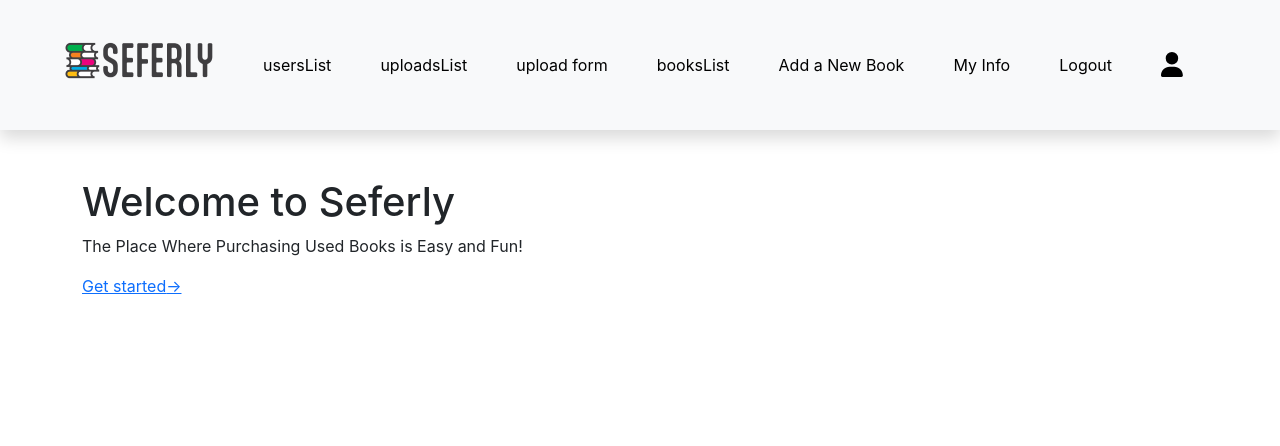
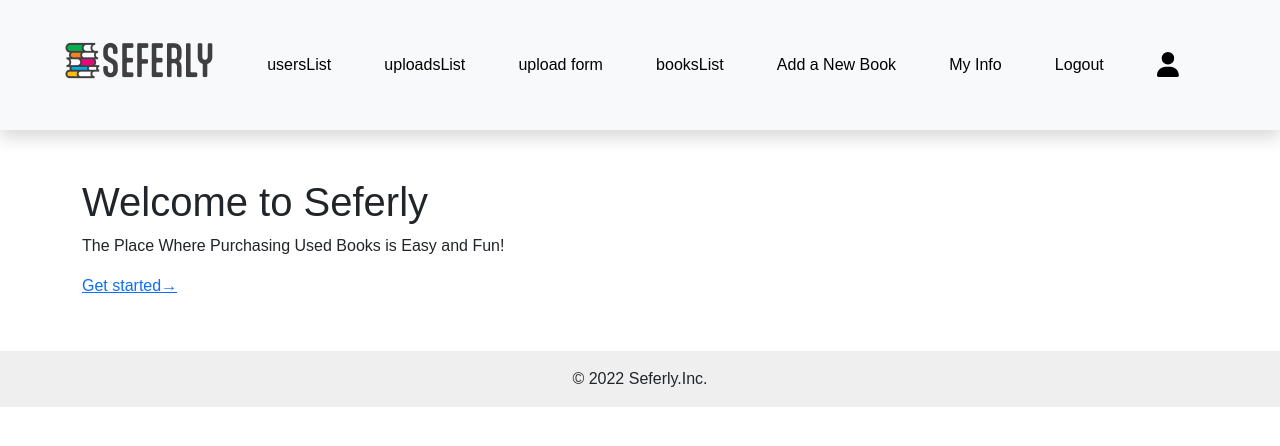
Before and after one commit to zigelbaum/seferly-front, a React (Create React App) app: page / in a window 1280 px wide. Shown: the top 446 px of the page. Built offline with nearby package versions, Linux system fonts and the light colour scheme; the HTML template or start-up script is replaced by a standard one.

Commit message:
added footer dosnet work 100%

```diff
--- a/src/App.css
+++ b/src/App.css
@@ -10,9 +10,25 @@
     color: orange;
 }
 
-.footer {
-    position: absolute;
-    left: 0;
-    bottom: 0;
-    right: 0;
-}
+body {
+    margin: 0;
+    padding: 0;
+  }
+
+  .App {
+    font-family: sans-serif;
+    min-height: 100vh;
+    display: flex;
+    flex-direction: column;
+  }
+
+  footer {
+    background-color: gray;
+    text-align: center;
+    margin-top: auto;
+    padding: 8px;
+    position: fixed;
+  }
+ .content-wrap{
+    margin-bottom: 5px;
+ }
--- a/src/App.js
+++ b/src/App.js
@@ -13,7 +13,7 @@ import Header from './static_comps/header';
 import Footer from './static_comps/footer';
 import NotFound from './comps/general_comps/notFound';
 import UploadForm from './comps/upload_comps/uploadForm';
-import React, { useState,useMemo } from 'react';
+import React, { useState, useMemo } from 'react';
 import Logout from './comps/login_comps/logout';
 import BookInput from './comps/books_comps/bookInput';
 import MyInfo from './comps/user_comps/myInfo';
@@ -25,11 +25,11 @@ function App() {
   const [isLogedIn, setLogedIn] = useState(false);
 
   return (
-    < UserContext.Provider value={{isLogedIn,setLogedIn}} >
+    < UserContext.Provider value={{ isLogedIn, setLogedIn }} >
       <BrowserRouter>
-
+        <div className='App'>
           <Header />
-
+         <div className='content-wrap'>
           <Routes>
             <Route index element={<Home />} />
             <Route path="/login" element={<LoginForm />} />
@@ -38,7 +38,7 @@ function App() {
             <Route path="/messages/:token" element={<Login_message />} />
             <Route path="/usersList" element={<UsersList />} />
             <Route path="/uploadsList" element={<UploadsList />} />
-          <Route path="/uploadForm" element={<UploadForm />}/>
+            <Route path="/uploadForm" element={<UploadForm />} />
             <Route path="/booksList" element={<BooksList />} />
             <Route path="/myInfo" element={<MyInfo />} />
             <Route path="/logout" element={<Logout />} />
@@ -46,8 +46,9 @@ function App() {
             <Route path='*/:msg' element={<NotFound />} />
             <Route path='*' element={<NotFound />} />
           </Routes>
-        {/* <Footer /> */}
-
+</div>
+          <Footer />
+        </div>
       </BrowserRouter >
     </UserContext.Provider>
 
--- a/src/comps/books_comps/booksList.js
+++ b/src/comps/books_comps/booksList.js
@@ -5,6 +5,7 @@ import BookItem from './bookItem';
 import PageInation from '../general_comps/pageInation';
 import { UserContext } from '../../App';
 import { getSubjects } from '../../services/helpers';
+import "../../App.css"
 
 export default function BooksList() {
   const [ar, setAr] = useState([]);
@@ -82,7 +83,8 @@ export default function BooksList() {
 
 
   return (
-   <div className='container'>
+    <div id="content-wrap">
+      <div className='container'>
       <h1 className='text-end my-3'>רשימת ספרי לימוד</h1>
       <div className='text-end'>
         <input id='search-box' type="text" onChange={filterBySearch} placeholder=': חפש ספר' />
@@ -118,5 +120,6 @@ export default function BooksList() {
         <PageInation navUrl={"booksList"} countlUrl={"/books/count"} perPage={querys.get("perPage") || 10} />
       </div>
     </div>
+    </div>
   )
 }
--- a/src/comps/upload_comps/uploadsList.js
+++ b/src/comps/upload_comps/uploadsList.js
@@ -3,6 +3,7 @@ import { CircularProgress } from "@mui/material";
 import { API_URL, doApiGet } from '../../services/service';
 import UploadItem from './uploadItem';
 import { getSubjects } from '../../services/helpers';
+
 
 import Button from "@mui/material/Button";
 
@@ -65,7 +66,8 @@ export default function UploadsList() {
       };
 
     return (
-        <div className='container'>
+
+        <div >
             <h2>List of uploads</h2>
             <div className="search-wrapper">
                 <label htmlFor="search-form">
@@ -124,5 +126,6 @@ export default function UploadsList() {
             </div>
 
         </div >
+
     )
 }
--- a/src/static_comps/footer.js
+++ b/src/static_comps/footer.js
@@ -3,7 +3,7 @@ import React from 'react'
 
 export default function Footer() {
   return (
-    <div style={{ background: "#EFEFEF" }} className='container-fluid footer'>
+    <div   style={{ background: "#EFEFEF" }} className='container-fluid footer'>
       <div className='container text-center s-14 py-3'>
         <div > © 2022 Seferly.Inc.</div>
       </div>
```
Lines whose indentation alone changed are shown as unchanged.
